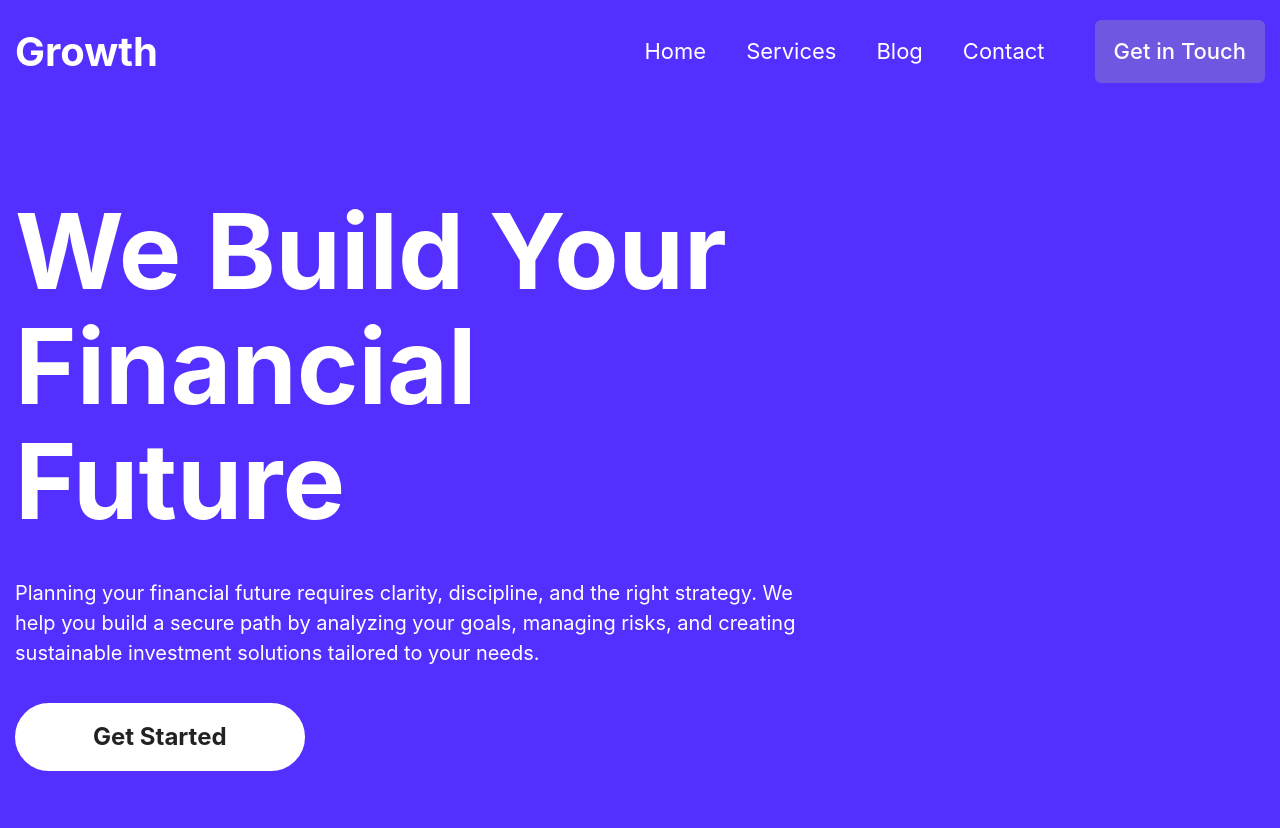
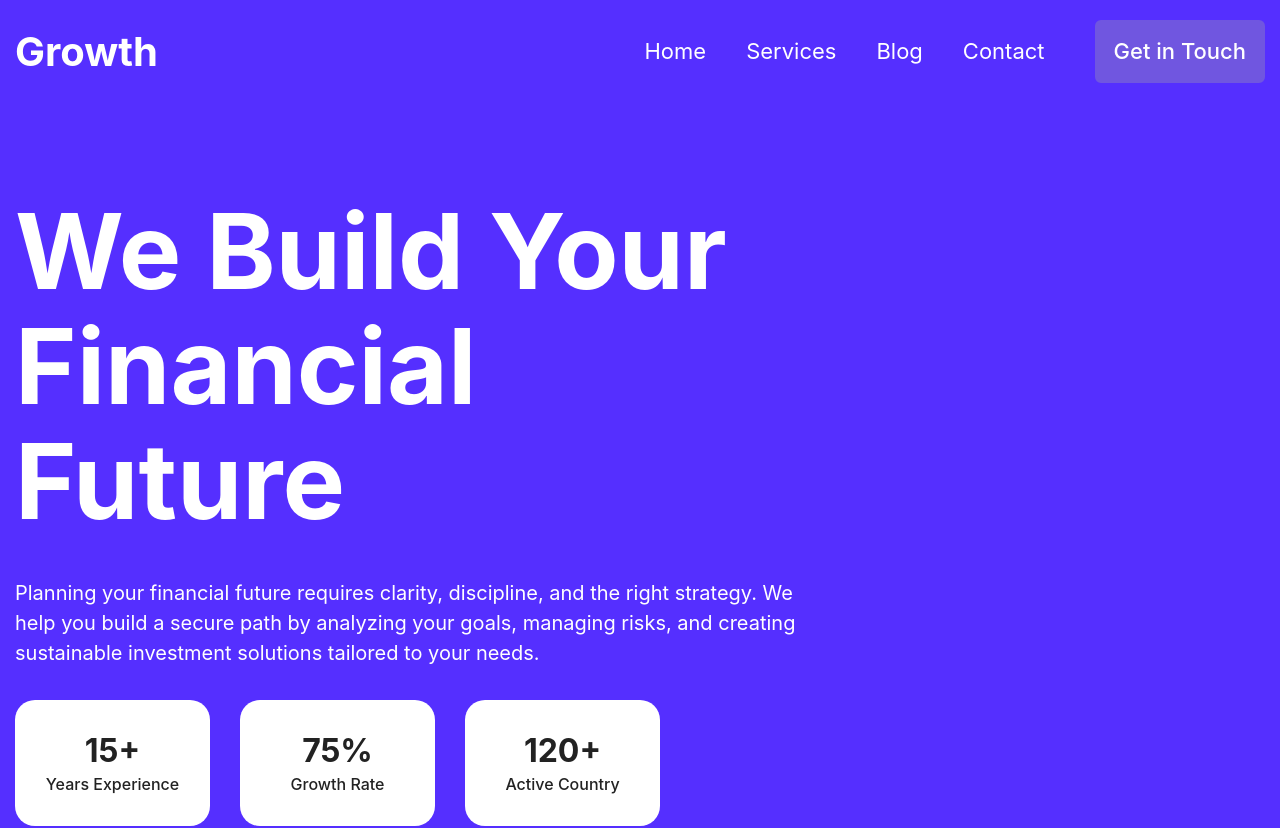
Before and after one commit to Roni006/growth, a React (Vite) app: page / in a window 1280 px wide. Shown: the top 828 px of the page. Built offline with nearby package versions, Linux system fonts and the light colour scheme.

Commit message:
added extra details box on banner components

```diff
--- a/src/components/Banner.jsx
+++ b/src/components/Banner.jsx
@@ -2,6 +2,21 @@ import React from 'react'
 import Container from './Container'
 
 const Banner = () => {
+const box = [
+  {
+    num: "15+",
+    text: "Years Experience"
+  },
+  {
+    num: "75%",
+    text: "Growth Rate"
+  },
+  {
+    num: "120+",
+    text: "Active Country"
+  },
+]
+
   return (
     <>
     <section className='py-[90px] bg-[#552FFF]'>
@@ -9,7 +24,21 @@ const Banner = () => {
             <div>
                 <div className='w-[800px]'>
                     <h1 className='text-[105px] text-white leading-[115px] font-bold  '>We Build Your Financial Future</h1>
-                    <p className='text-white font-normal text-[20px] pt-10 pb-[15] '>Planning your financial future requires clarity, discipline, and the right strategy. We help you build a secure path by analyzing your goals, managing risks, and creating sustainable investment solutions tailored to your needs.</p>
+                    <p className='text-white font-normal text-[20px] pt-10 pb-8 '>Planning your financial future requires clarity, discipline, and the right strategy. We help you build a secure path by analyzing your goals, managing risks, and creating sustainable investment solutions tailored to your needs.</p>
+
+                    <div className="flex items-center gap-[30px]">
+                     {
+                       box.map((card,i)=>(
+                        <div className="py-7.5 px-2.5 bg-white w-[195px] text-center rounded-[20px] ">
+                        <h2 className="text-[32px] leading-[42px] text-[#222222] font-bold ">
+                          {card.num}
+                        </h2>
+                      <p className="text-[16px] font-medium text-[#222222]  ">{card.text}</p>
+                      </div>
+                       ))
+                     }
+
+                    </div>
 
                     <button className='font-bold text-[24px] text-[#222222] bg-white py-3.5 px-[76px] rounded-full inline-block mt-[35px] border-2 border-white hover:bg-transparent hover:text-white duration-300 ease-in-out cursor-pointer'>Get Started</button>
                 </div>
```
